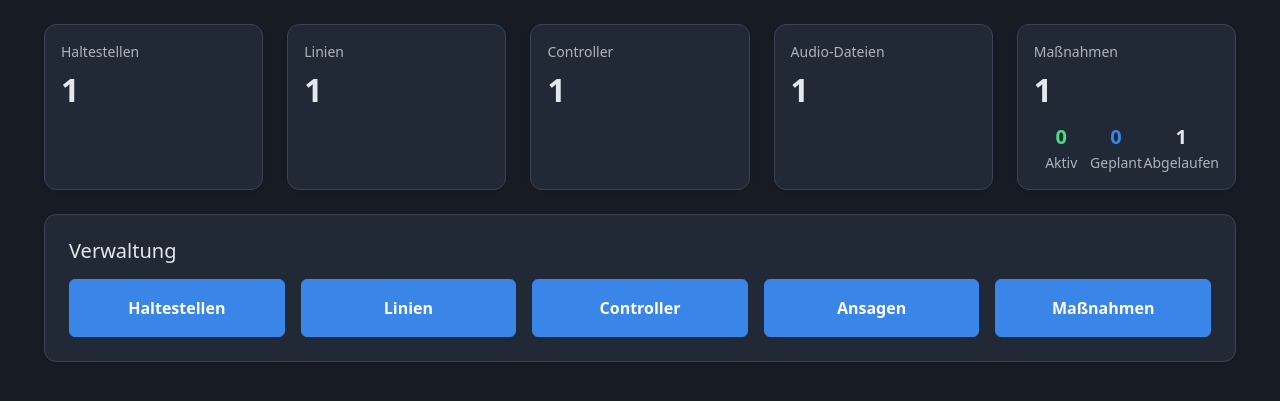
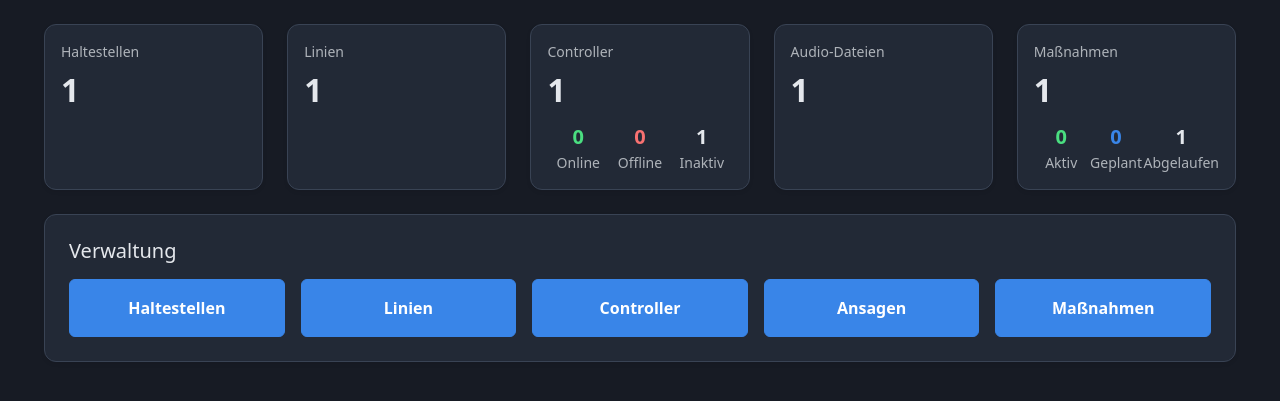
Before and after one commit to AGSysteme/Fahrgastinfoserver, a PHP site: page / in a window 1280 px wide. Shown: the part 83-484 px from the top of the page. Run offline with PHP 8.4, Linux system fonts and the light colour scheme; tables that the repository leaves empty or names only in its code hold one stand-in row (values such as "Sample post").

Commit message:
Dashboard: Controller-Zustand (Online, Offline, Inaktiv, RS485 nicht überwacht)
Co-Authored-By: Claude Haiku 5.5 <noreply@anthropic.com>

```diff
--- a/src/Controllers.php
+++ b/src/Controllers.php
@@ -384,4 +384,42 @@ public function update(
             ->query('SELECT COUNT(*) FROM controllers')
             ->fetchColumn();
     }
+
+    /**
+     * Zählt die Controller nach Zustand.
+     * Online/Offline gilt nur für LAN-Controller (MQTT-Heartbeat). RS485 wird nicht überwacht.
+     *
+     * @return array{total: int, online: int, offline: int, inactive: int, rs485: int}
+     */
+    public function statusCounts(int $now, int $thresholdSeconds = 120): array
+    {
+        $rows = $this->db
+            ->query('SELECT enabled, transport, last_seen FROM controllers')
+            ->fetchAll(PDO::FETCH_ASSOC);
+
+        $counts = ['total' => count($rows), 'online' => 0, 'offline' => 0, 'inactive' => 0, 'rs485' => 0];
+        $utc = new \DateTimeZone('UTC');
+
+        foreach ($rows as $row) {
+            if ((int) $row['enabled'] !== 1) {
+                $counts['inactive']++;
+                continue;
+            }
+
+            if (($row['transport'] ?? 'lan') !== 'lan') {
+                $counts['rs485']++;
+                continue;
+            }
+
+            $online = false;
+            if (!empty($row['last_seen'])) {
+                $seen = new \DateTimeImmutable((string) $row['last_seen'], $utc);
+                $online = ($now - $seen->getTimestamp()) < $thresholdSeconds;
+            }
+
+            $counts[$online ? 'online' : 'offline']++;
+        }
+
+        return $counts;
+    }
 }
--- a/src/Web/DashboardPage.php
+++ b/src/Web/DashboardPage.php
@@ -10,6 +10,7 @@ final class DashboardPage extends Page
     {
         $services = $this->services;
         $measures = $services->measures->statusCounts(time());
+        $controllers = $services->controllers->statusCounts(time());
 
         $this->render('dashboard.php', [
             'stationsCount' => $services->stations->count(),
@@ -20,6 +21,10 @@ final class DashboardPage extends Page
             'measuresActiveCount' => $measures['active'],
             'measuresPlannedCount' => $measures['planned'],
             'measuresExpiredCount' => $measures['expired'],
+            'controllersOnlineCount' => $controllers['online'],
+            'controllersOfflineCount' => $controllers['offline'],
+            'controllersInactiveCount' => $controllers['inactive'],
+            'controllersRs485Count' => $controllers['rs485'],
         ]);
     }
 }
--- a/templates/dashboard.php
+++ b/templates/dashboard.php
@@ -29,6 +29,24 @@
                 <div class="card-body">
                     <div class="small text-body-secondary">Controller</div>
                     <div class="fs-2 fw-bold mt-1"><?= $controllersCount ?></div>
+
+                    <div class="row g-0 text-center mt-2">
+                        <div class="col">
+                            <div class="fs-5 fw-bold text-success"><?= $controllersOnlineCount ?></div>
+                            <div class="small text-body-secondary">Online</div>
+                        </div>
+                        <div class="col">
+                            <div class="fs-5 fw-bold text-danger"><?= $controllersOfflineCount ?></div>
+                            <div class="small text-body-secondary">Offline</div>
+                        </div>
+                        <div class="col">
+                            <div class="fs-5 fw-bold"><?= $controllersInactiveCount ?></div>
+                            <div class="small text-body-secondary">Inaktiv</div>
+                        </div>
+                    </div>
+                    <?php if ($controllersRs485Count > 0): ?>
+                        <div class="small text-body-secondary mt-2">davon RS485 (nicht überwacht): <?= $controllersRs485Count ?></div>
+                    <?php endif; ?>
                 </div>
             </div>
         </div>
```
